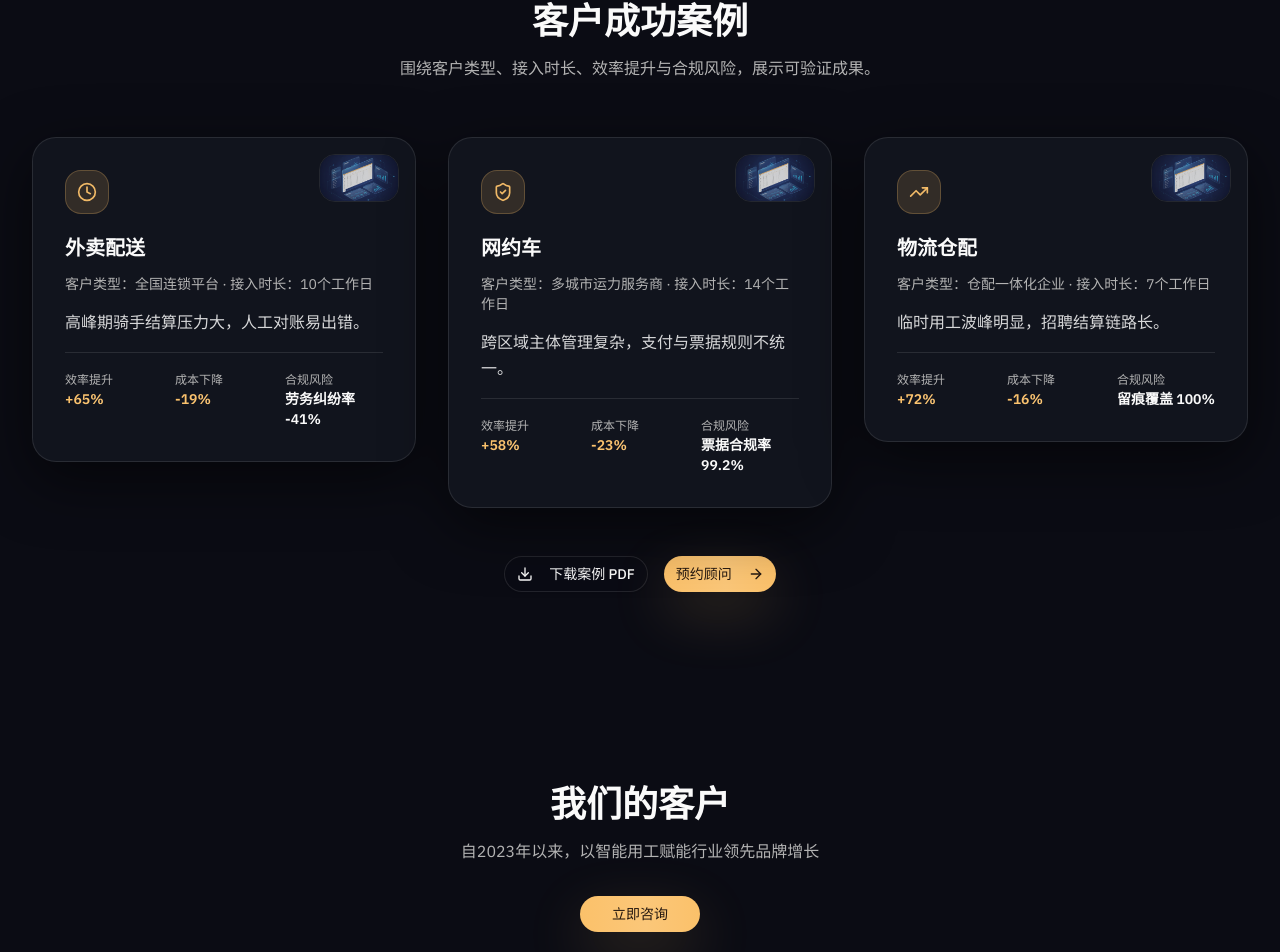
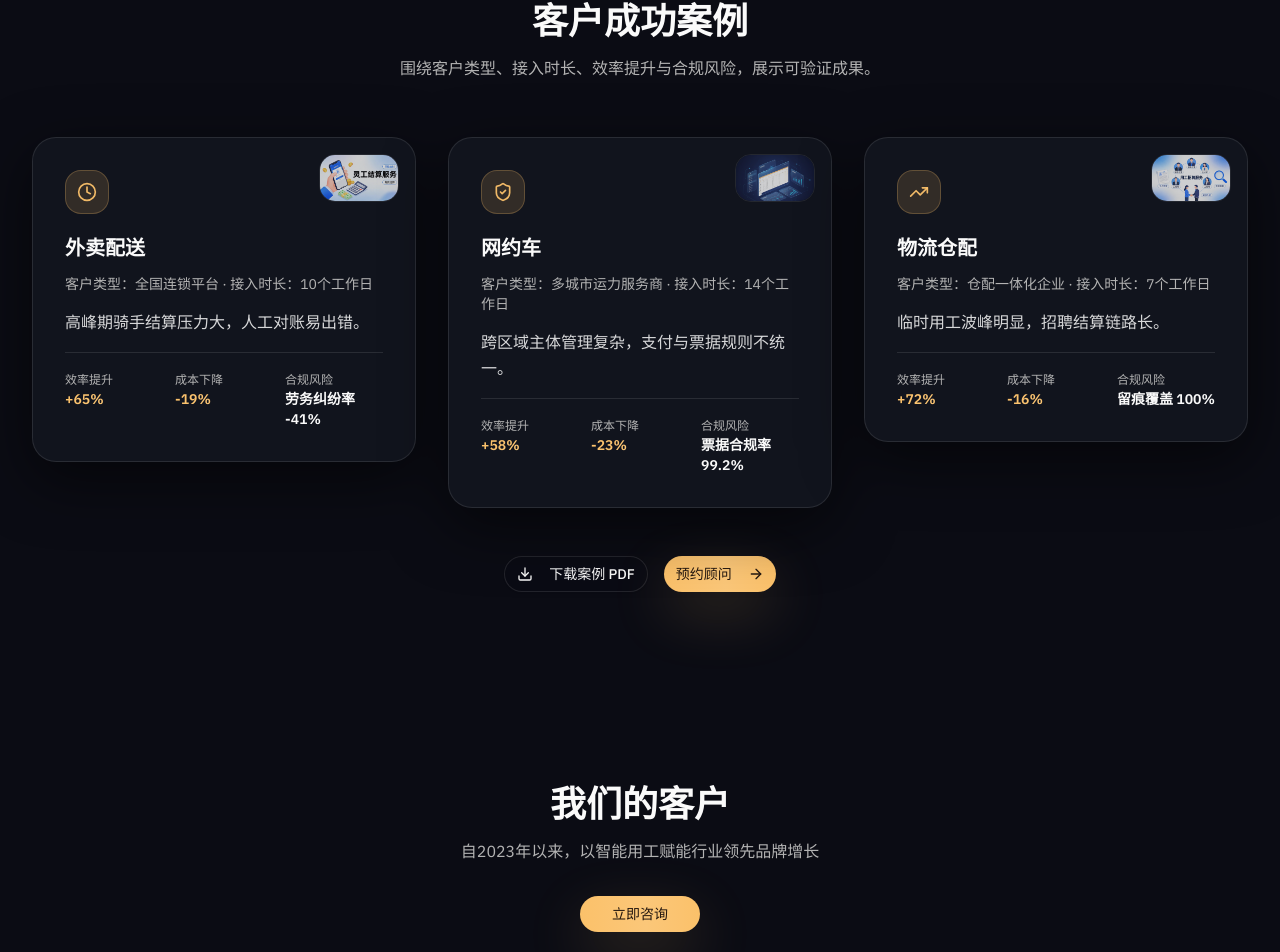
Before and after one commit to wangz1yu/dianxinv2, a React (Vite) app: page /#/ in a window 1280 px wide. Shown: the part 5620-6572 px from the top of the page. Built offline with nearby package versions, Linux system fonts and the light colour scheme.

Commit message:
feat: diversify case accents to avoid repeated imagery

```diff
--- a/src/sections/SuccessCases.tsx
+++ b/src/sections/SuccessCases.tsx
@@ -4,7 +4,7 @@ import { Link } from 'react-router-dom';
 import { Button } from '@/components/ui/button';
 import { trackEvent } from '@/lib/analytics';
 import { HOME25_CASES } from '@/content/home25.copy';
-import { assetUrl } from '@/lib/assets';
+import { getCaseAccent } from '@/lib/homeVisual';
 
 const iconMap = {
   外卖配送: Clock,
@@ -37,14 +37,15 @@ export default function SuccessCases() {
                   whileInView={{ opacity: 1, y: 0 }}
                   viewport={{ once: true }}
                   transition={{ duration: 0.5, delay: index * 0.1 }}
-                  className="relative bg-[hsl(var(--card))] rounded-3xl p-8 border border-white/10 shadow-[0_18px_60px_rgba(0,0,0,0.55)] hover:shadow-[0_22px_80px_rgba(0,0,0,0.65)] transition-all hover:-translate-y-0.5 focus-visible:outline-none focus-visible:ring-2 focus-visible:ring-blue-500"
+                  className="group relative bg-[hsl(var(--card))] rounded-3xl p-8 border border-white/10 shadow-[0_18px_60px_rgba(0,0,0,0.55)] hover:shadow-[0_22px_80px_rgba(0,0,0,0.65)] transition-all hover:-translate-y-0.5 focus-visible:outline-none focus-visible:ring-2 focus-visible:ring-blue-500"
                 >
                   <div className="absolute right-4 top-4 h-12 w-20 overflow-hidden rounded-xl border border-white/10 opacity-80">
                     <img
-                      src={assetUrl("images/hero-dashboard.jpg")}
+                      src={getCaseAccent(item.industry).src}
                       alt=""
                       aria-hidden
-                      className="h-full w-full object-cover"
+                      className="h-full w-full object-cover transition-transform duration-300 group-hover:scale-[1.03]"
+                      style={{ objectPosition: getCaseAccent(item.industry).pos }}
                       loading="lazy"
                     />
                   </div>
```
